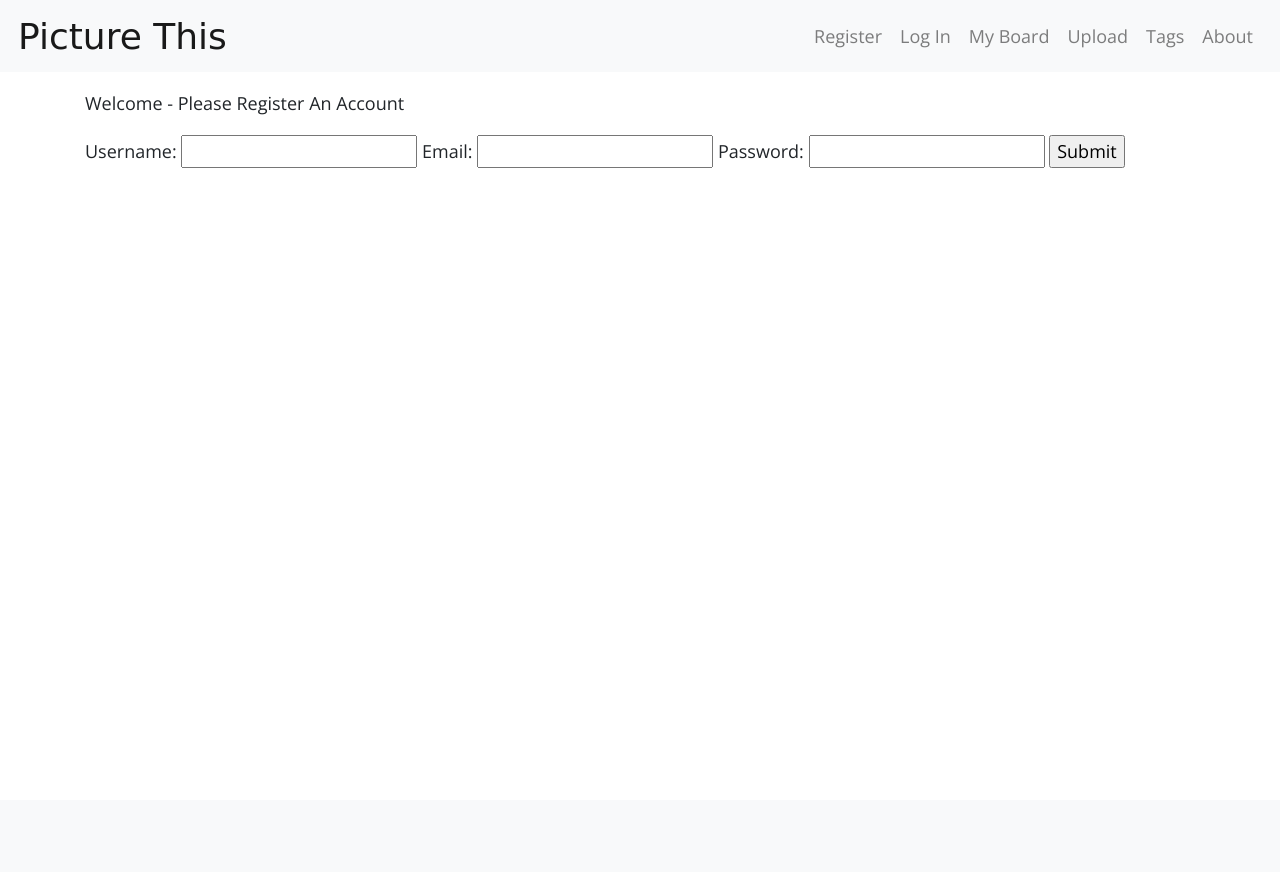
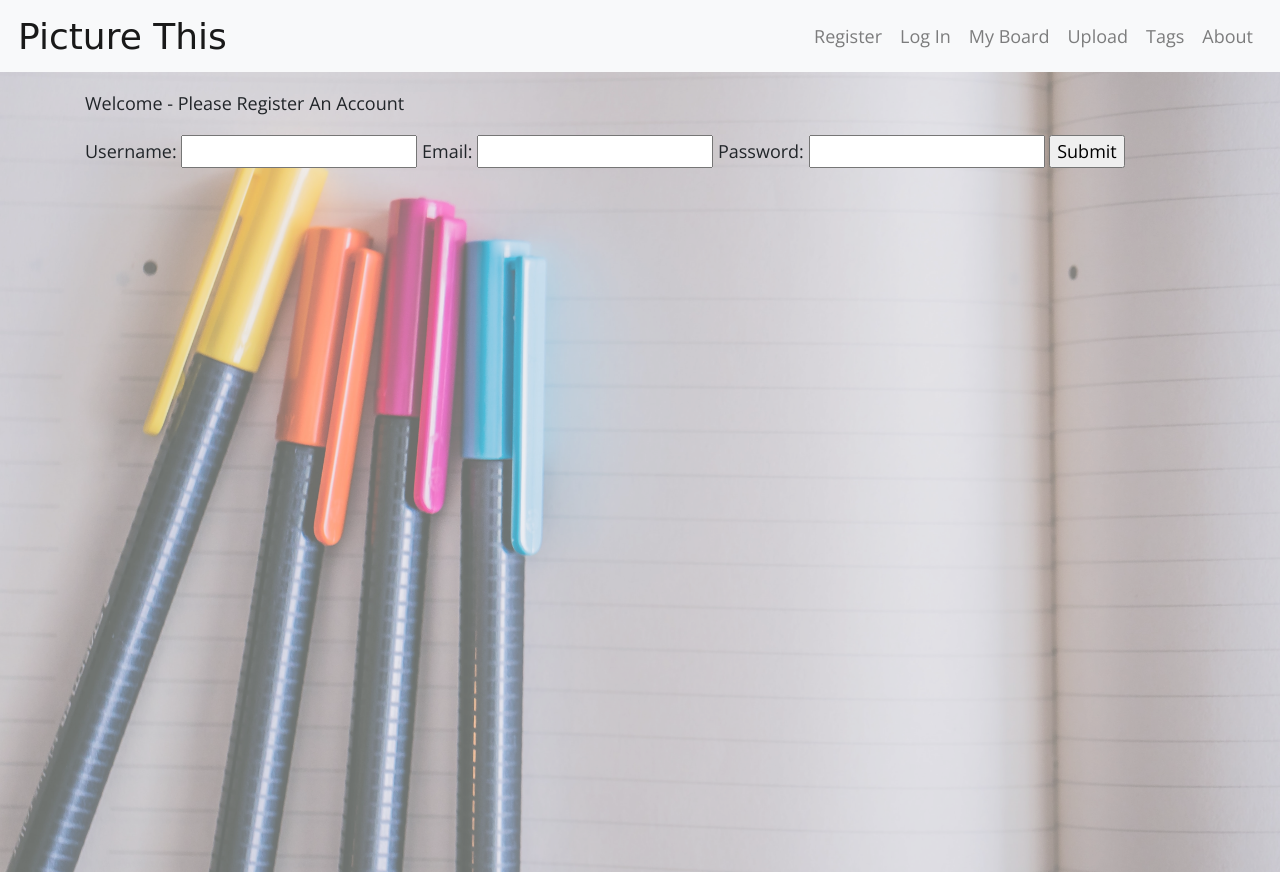
Before and after one commit to coriography/picture_this, a Flask app: page / in a window 1280 px wide. Before the commit the page ends 168 px from the top, so only its background shows below. Run offline with Flask 2, Linux system fonts and the light colour scheme; some web fonts are replaced.

Commit message:
added background image to site

```diff
--- a/static/style.css
+++ b/static/style.css
@@ -6,3 +6,15 @@
 h1, h2, h3, h4, h5, h6 {
     Font-Family: 'Shrikhand', Cursive;
 }
+
+.main-bkg-img {
+    background-size: cover;
+    background-attachment: fixed;
+    position: absolute;
+    top: 72px;
+    left: 0;
+    height: 100%;
+    width: 100%;
+    z-index: -1;
+    opacity: .7;
+}
--- a/templates/base.html
+++ b/templates/base.html
@@ -17,6 +17,7 @@
 </head>
 
 <body>
+    <div class="main-bkg-img" style="background-image: url(/static/img/journaly.jpg)";></div>
     <nav class="navbar navbar-expand-lg navbar-light bg-light">
         <a class="navbar-brand" href="/">
             <h2 class="my-0">Picture This</h2>
```
